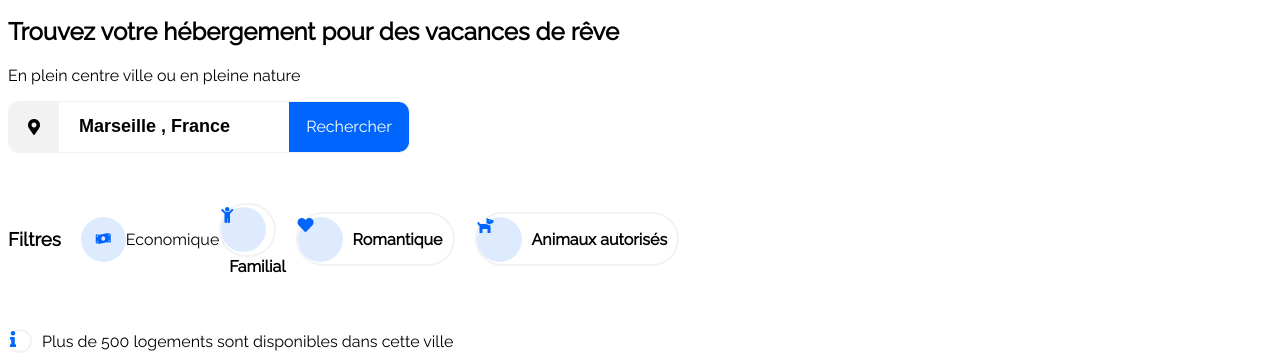
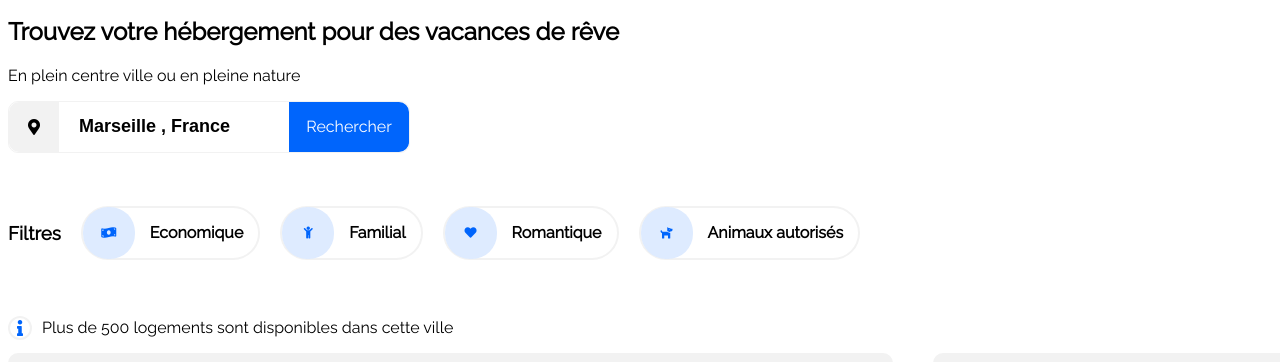
Before and after one commit to aleexw77/OpenclassroomsProject, a plain HTML site: page index.html in a window 1280 px wide. Shown: the part 111-473 px from the top of the page. Drawn offline with Linux system fonts and the light colour scheme.

Commit message:
filtres finish

```diff
--- a/index.html
+++ b/index.html
@@ -45,31 +45,38 @@
                    </div>
 
                     <div class="alignFiltre margF">
-                    <div class="margright"><h3>Filtres</h3></div>
 
-                     <div class="between center">
-                    <div class="center backlogo">  <i class="fas fa-money-bill-wave fa-xs "></i>  </div>
-                       <div>Economique</div>
+                    <div class="margright"><h3>Filtres</h3> </div>
+
+                     <div class="espacefilter between">
+                    <div class="IconsBack center">  <i class="fas fa-money-bill-wave fa-xs"></i>  </div>
+                       <div class="center paddingtexte texteGras">Economique</div>
 
                     </div>
 
-                     <div>
-                    <div class="between borderF margright"><i class="fas fa-child backlogo sizeLogo"></i> </div>
-                    <div class="texteGras center paddingtext">Familial</div>
+                     <div class="espacefilter between">
+                    <div class="IconsBack center"><i class="fas fa-child fa-xs"></i> </div>
+                    <div class="center paddingtexte texteGras">Familial</div>
                     </div>
 
-                    <div class="between borderF margright"><i class="fas fa-heart backlogo sizeLogo"></i>
-                    <div class="center texteGras center paddingtext">Romantique</div>
+                    <div class="espacefilter between">
+                    <div class="IconsBack center"><i class="fas fa-heart fa-xs"></i> </div>
+                    <div class="center paddingtexte texteGras">Romantique</div>
                     </div>
 
-                    <div class="between borderF margright"><i class="fas fa-dog backlogo sizeLogo center"></i>
-                    <div class="center texteGras paddingtext">Animaux autorisés</div>
+                     <div class="espacefilter between">
+                    <div class="IconsBack center "><i class="fas fa-dog fa-xs"></i> </div>
+                    <div class="center paddingtexte texteGras">Animaux autorisés</div>
                     </div>
 
                 </div>
 
+
+
+                </div>
+
                 <div class="alignFiltre">
-                     <div><i class="fas fa-info marginrightinfo colorinfo center"></i></div>
+                     <div class=" colorinfo center marginicons"><i class="fas fa-info "></i></div>
                      <p>Plus de 500 logements sont disponibles dans cette ville</p>
 
                 </div>
--- a/style.css
+++ b/style.css
@@ -1,7 +1,7 @@
 /*GENERAL*/
 
 html,body {
-    font-family: Raleway;
+    font-family: Raleway
 }
 
 .center {
@@ -144,9 +144,29 @@ align-items: center;
     background-color: #deebff;
     color: #0065fc;
     height: 45px;
-    width: 45px;
+    width: 5px;
     border-radius: 25px;
 
+}
+
+.espacefilter {
+    border : 2px solid #f2f2f2;
+    height: 50px;
+    border-radius: 30px;
+    margin-right: 20px;
+}
+
+.IconsBack {
+    border-radius: 25px;
+    width: 52px;
+    height: 52px;
+    color: #0065fc;
+    background-color: #deebff;
+}
+
+.paddingtexte {
+    padding-left: 15px;
+    padding-right: 15px;
 }
 
 
@@ -161,15 +181,6 @@ align-items: center;
 
 
 
-
-.iconFs {
-
-    border-radius: 25px;
-    width: 52px;
-    height: 52px;
-    color:#0065fc;
-    background-color: #deebff;
-}
 
 
 
@@ -366,7 +377,3 @@ align-items: center;
 .margindivact {
  margin-right: 50px;
 }
-
-.margincutdiv {
-  margin-top: 30px
-}
```
